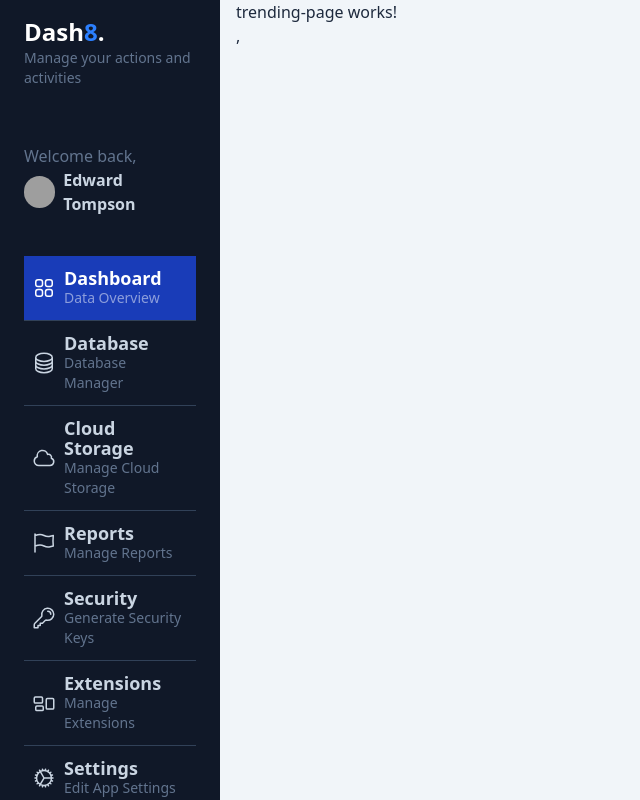
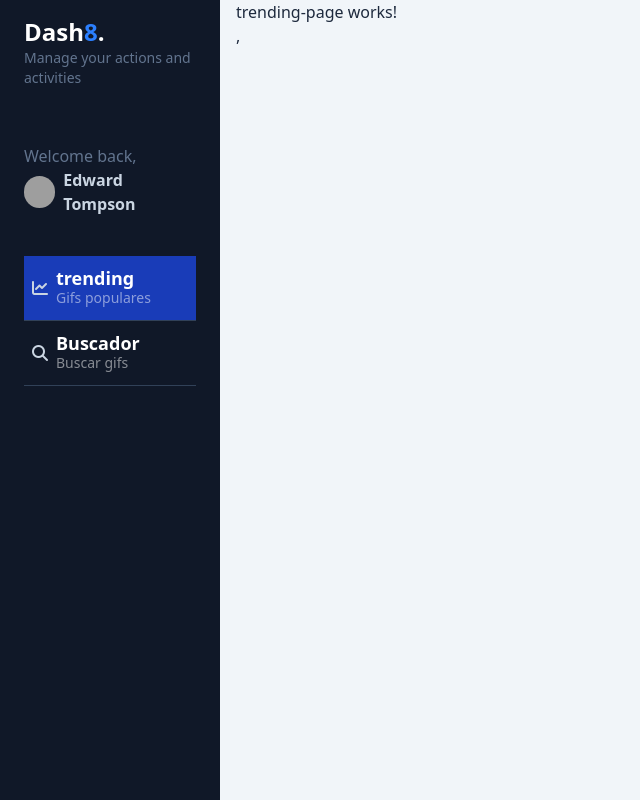
Before and after one commit to mello-999/New-GifsApp, an Angular app: page /dashboard/trending in a window 1280 px wide. Shown: the whole page, without its empty margins (0-640 px from the left). Built offline with nearby package versions, Linux system fonts and the light colour scheme; grey boxes are pictures that could not be loaded.

Commit message:
avanzando

```diff
--- a/src/app/gifs/components/side-menu-options/side-menu-options.component.html
+++ b/src/app/gifs/components/side-menu-options/side-menu-options.component.html
@@ -1,83 +1,29 @@
 
 
  <div id="nav" class="w-full px-6">
-  <a href="#" class="w-full px-2 inline-flex space-x-2 items-center border-b border-slate-700 py-3 bg-blue-800 hover:bg-white/5 transition ease-linear duration-150">
-      <div>
-          <svg xmlns="http://www.w3.org/2000/svg" fill="none" viewBox="0 0 24 24" stroke-width="1.5" stroke="currentColor" class="w-6 h-6 text-white">
-              <path stroke-linecap="round" stroke-linejoin="round" d="M3.75 6A2.25 2.25 0 016 3.75h2.25A2.25 2.25 0 0110.5 6v2.25a2.25 2.25 0 01-2.25 2.25H6a2.25 2.25 0 01-2.25-2.25V6zM3.75 15.75A2.25 2.25 0 016 13.5h2.25a2.25 2.25 0 012.25 2.25V18a2.25 2.25 0 01-2.25 2.25H6A2.25 2.25 0 013.75 18v-2.25zM13.5 6a2.25 2.25 0 012.25-2.25H18A2.25 2.25 0 0120.25 6v2.25A2.25 2.25 0 0118 10.5h-2.25a2.25 2.25 0 01-2.25-2.25V6zM13.5 15.75a2.25 2.25 0 012.25-2.25H18a2.25 2.25 0 012.25 2.25V18A2.25 2.25 0 0118 20.25h-2.25A2.25 2.25 0 0113.5 18v-2.25z" />
-            </svg>
+   <!-- bg-blue-800 -->
 
-      </div>
-      <div class="flex flex-col">
-          <span class="text-lg font-bold leading-5 text-white">Dashboard</span>
-          <span class="text-sm text-white/50 hidden md:block">Data Overview</span>
-      </div>
-  </a>
-  <a href="#" class="w-full px-2 inline-flex space-x-2 items-center border-b border-slate-700 py-3 hover:bg-white/5 transition ease-linear duration-150">
-      <div>
-          <svg xmlns="http://www.w3.org/2000/svg" fill="none" viewBox="0 0 24 24" stroke-width="1.5" stroke="currentColor" class="w-6 h-6">
-              <path stroke-linecap="round" stroke-linejoin="round" d="M20.25 6.375c0 2.278-3.694 4.125-8.25 4.125S3.75 8.653 3.75 6.375m16.5 0c0-2.278-3.694-4.125-8.25-4.125S3.75 4.097 3.75 6.375m16.5 0v11.25c0 2.278-3.694 4.125-8.25 4.125s-8.25-1.847-8.25-4.125V6.375m16.5 0v3.75m-16.5-3.75v3.75m16.5 0v3.75C20.25 16.153 16.556 18 12 18s-8.25-1.847-8.25-4.125v-3.75m16.5 0c0 2.278-3.694 4.125-8.25 4.125s-8.25-1.847-8.25-4.125" />
-            </svg>
-      </div>
-      <div class="flex flex-col">
-          <span class="text-lg text-slate-300 font-bold leading-5">Database</span>
-          <span class="text-sm text-slate-500 hidden md:block">Database Manager</span>
-      </div>
-  </a>
-  <a href="#" class="w-full px-2 inline-flex space-x-2 items-center border-b border-slate-700 py-3 hover:bg-white/5 transition ease-linear duration-150">
-      <div>
-          <svg xmlns="http://www.w3.org/2000/svg" fill="none" viewBox="0 0 24 24" stroke-width="1.5" stroke="currentColor" class="w-6 h-6">
-              <path stroke-linecap="round" stroke-linejoin="round" d="M2.25 15a4.5 4.5 0 004.5 4.5H18a3.75 3.75 0 001.332-7.257 3 3 0 00-3.758-3.848 5.25 5.25 0 00-10.233 2.33A4.502 4.502 0 002.25 15z" />
-            </svg>
-      </div>
-      <div class="flex flex-col">
-          <span class="text-lg text-slate-300 font-bold leading-5">Cloud Storage</span>
-          <span class="text-sm text-slate-500 hidden md:block">Manage Cloud Storage</span>
-      </div>
-  </a>
-  <a href="#" class="w-full px-2 inline-flex space-x-2 items-center border-b border-slate-700 py-3 hover:bg-white/5 transition ease-linear duration-150">
-      <div>
-          <svg xmlns="http://www.w3.org/2000/svg" fill="none" viewBox="0 0 24 24" stroke-width="1.5" stroke="currentColor" class="w-6 h-6">
-              <path stroke-linecap="round" stroke-linejoin="round" d="M3 3v1.5M3 21v-6m0 0l2.77-.693a9 9 0 016.208.682l.108.054a9 9 0 006.086.71l3.114-.732a48.524 48.524 0 01-.005-10.499l-3.11.732a9 9 0 01-6.085-.711l-.108-.054a9 9 0 00-6.208-.682L3 4.5M3 15V4.5" />
-            </svg>
-      </div>
-      <div class="flex flex-col">
-          <span class="text-lg text-slate-300 font-bold leading-5">Reports</span>
-          <span class="text-sm text-slate-500 hidden md:block">Manage Reports</span>
-      </div>
-  </a>
-  <a href="#" class="w-full px-2 inline-flex space-x-2 items-center border-b border-slate-700 py-3 hover:bg-white/5 transition ease-linear duration-150">
-      <div>
-          <svg xmlns="http://www.w3.org/2000/svg" fill="none" viewBox="0 0 24 24" stroke-width="1.5" stroke="currentColor" class="w-6 h-6">
-              <path stroke-linecap="round" stroke-linejoin="round" d="M15.75 5.25a3 3 0 013 3m3 0a6 6 0 01-7.029 5.912c-.563-.097-1.159.026-1.563.43L10.5 17.25H8.25v2.25H6v2.25H2.25v-2.818c0-.597.237-1.17.659-1.591l6.499-6.499c.404-.404.527-1 .43-1.563A6 6 0 1121.75 8.25z" />
-            </svg>
-      </div>
-      <div class="flex flex-col">
-          <span class="text-lg text-slate-300 font-bold leading-5">Security</span>
-          <span class="text-sm text-slate-500 hidden md:block">Generate Security Keys</span>
-      </div>
-  </a>
-  <a href="#" class="w-full px-2 inline-flex space-x-2 items-center border-b border-slate-700 py-3 hover:bg-white/5 transition ease-linear duration-150">
-      <div>
-          <svg xmlns="http://www.w3.org/2000/svg" fill="none" viewBox="0 0 24 24" stroke-width="1.5" stroke="currentColor" class="w-6 h-6">
-              <path stroke-linecap="round" stroke-linejoin="round" d="M2.25 7.125C2.25 6.504 2.754 6 3.375 6h6c.621 0 1.125.504 1.125 1.125v3.75c0 .621-.504 1.125-1.125 1.125h-6a1.125 1.125 0 01-1.125-1.125v-3.75zM14.25 8.625c0-.621.504-1.125 1.125-1.125h5.25c.621 0 1.125.504 1.125 1.125v8.25c0 .621-.504 1.125-1.125 1.125h-5.25a1.125 1.125 0 01-1.125-1.125v-8.25zM3.75 16.125c0-.621.504-1.125 1.125-1.125h5.25c.621 0 1.125.504 1.125 1.125v2.25c0 .621-.504 1.125-1.125 1.125h-5.25a1.125 1.125 0 01-1.125-1.125v-2.25z" />
-            </svg>
-      </div>
-      <div class="flex flex-col">
-          <span class="text-lg text-slate-300 font-bold leading-5">Extensions</span>
-          <span class="text-sm text-slate-500 hidden md:block">Manage Extensions</span>
-      </div>
-  </a>
-  <a href="#" class="w-full px-2 inline-flex space-x-2 items-center py-3 hover:bg-white/5 transition ease-linear duration-150">
-      <div>
-          <svg xmlns="http://www.w3.org/2000/svg" fill="none" viewBox="0 0 24 24" stroke-width="1.5" stroke="currentColor" class="w-6 h-6">
-              <path stroke-linecap="round" stroke-linejoin="round" d="M4.5 12a7.5 7.5 0 0015 0m-15 0a7.5 7.5 0 1115 0m-15 0H3m16.5 0H21m-1.5 0H12m-8.457 3.077l1.41-.513m14.095-5.13l1.41-.513M5.106 17.785l1.15-.964m11.49-9.642l1.149-.964M7.501 19.795l.75-1.3m7.5-12.99l.75-1.3m-6.063 16.658l.26-1.477m2.605-14.772l.26-1.477m0 17.726l-.26-1.477M10.698 4.614l-.26-1.477M16.5 19.794l-.75-1.299M7.5 4.205L12 12m6.894 5.785l-1.149-.964M6.256 7.178l-1.15-.964m15.352 8.864l-1.41-.513M4.954 9.435l-1.41-.514M12.002 12l-3.75 6.495" />
-            </svg>
-      </div>
-      <div class="flex flex-col">
-          <span class="text-lg text-slate-300 font-bold leading-5">Settings</span>
-          <span class="text-sm text-slate-500 hidden md:block">Edit App Settings</span>
-      </div>
-  </a>
+   @for (item of menuOptions; track item.route) {
+     <a
+       [routerLink]="item.route"
+       routerLinkActive="bg-blue-800"
+       class="w-full px-2 inline-flex space-x-2 items-center border-b border-slate-700 py-3  hover:bg-white/5 transition ease-linear duration-150"
+     >
 
- </div>
+         <div>
+          <!-- <i class="{{ item.icon }}"></i> -->
+          <i [class]="item.icon"></i>
+         </div>
+         <div class="flex flex-col">
+            <span class="text-lg font-bold leading-5 text-white">{{ item.label }}</span>
+            <span class="text-sm text-white/50 hidden md:block">{{ item.sublabel }}</span>
+         </div>
+
+      </a>
+
+   }
+
+
+
+
+</div>
--- a/src/app/gifs/components/side-menu-options/side-menu-options.component.ts
+++ b/src/app/gifs/components/side-menu-options/side-menu-options.component.ts
@@ -1,8 +1,42 @@
 import { Component } from '@angular/core';
+import { RouterLink, RouterLinkActive } from '@angular/router';
+
+
+
+interface MenuOption {
+  icon: string;
+  label: string;
+  route: string;
+  sublabel: string;
+}
+
 
 @Component({
   selector: 'gifs-side-menu-options',
-  imports: [],
+  imports: [RouterLink, RouterLinkActive],
   templateUrl: './side-menu-options.component.html',
 })
-export class SideMenuOptionsComponent { }
+export class SideMenuOptionsComponent {
+
+  menuOptions:MenuOption[] = [
+  {
+    icon: 'fa-solid fa-chart-line',
+    label: 'trending',
+    sublabel: 'Gifs populares',
+    route: '/dashboard/trending',
+  },
+
+  {
+    icon: 'fa-solid fa-magnifying-glass',
+    label: 'Buscador',
+    sublabel: 'Buscar gifs ',
+    route: '/dashboard/search',
+  },
+
+  ];
+
+
+
+
+
+}
--- a/src/index.html
+++ b/src/index.html
@@ -6,6 +6,15 @@
   <base href="/">
   <meta name="viewport" content="width=device-width, initial-scale=1">
   <link rel="icon" type="image/x-icon" href="favicon.ico">
+
+  <link
+   rel="stylesheet"
+   href="https://cdnjs.cloudflare.com/ajax/libs/font-awesome/6.7.2/css/all.min.css"
+   integrity="sha512-Evv84Mr4kqVGRNSgIGL/F/aIDqQb7xQ2vcrdIwxfjThSH8CSR7PBEakCr51Ck+w+/U6swU2Im1vVX0SVk9ABhg=="
+   crossorigin="anonymous"
+   referrerpolicy="no-referrer"
+  />
+
 </head>
 <body>
   <app-root></app-root>
```
